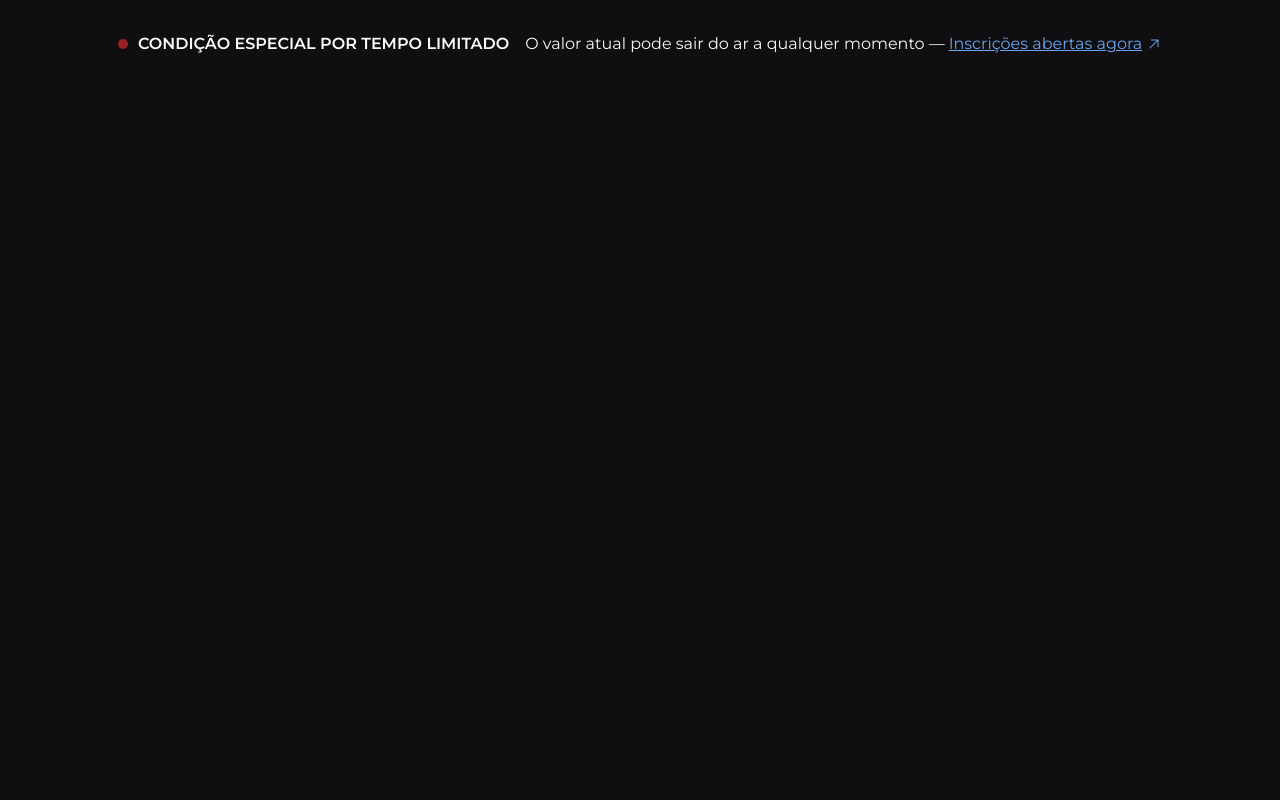
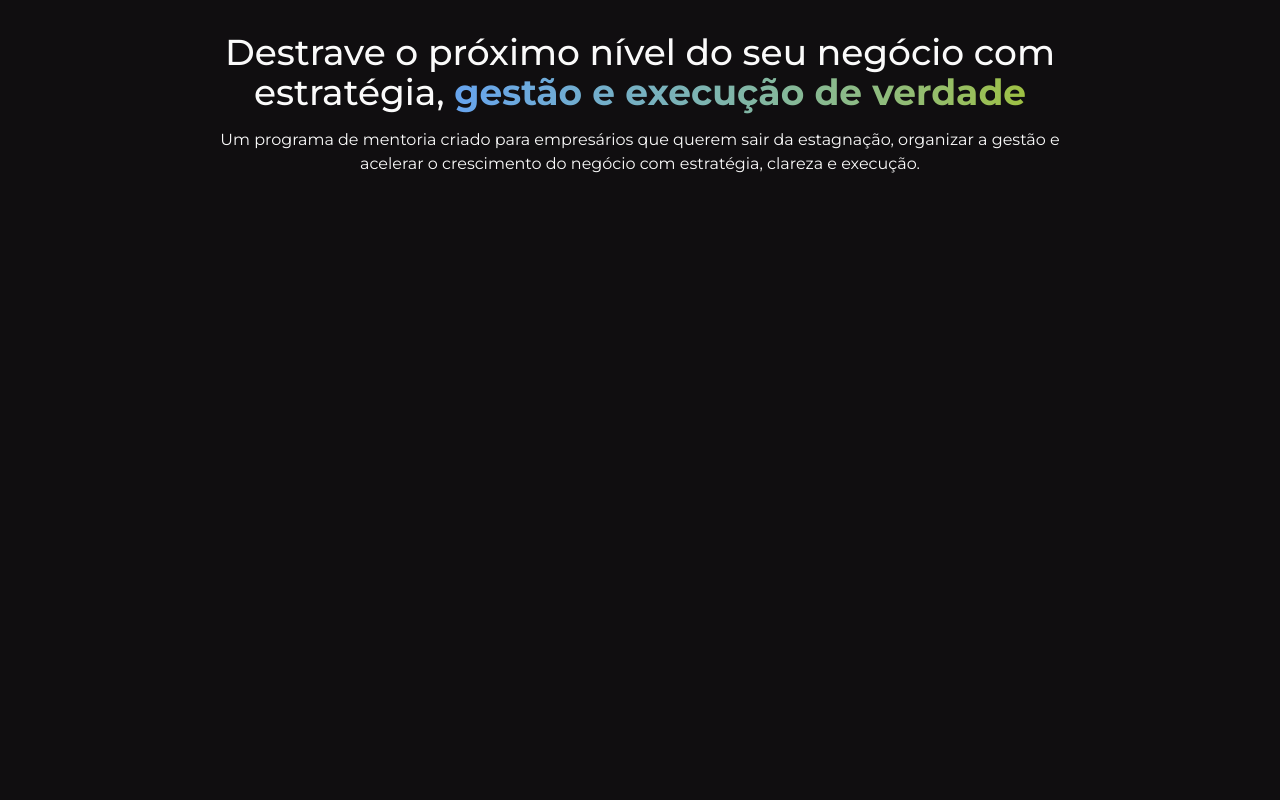
Before and after one commit to tonalmeidadev/lp-andre-costa, a Next.js app: page / in a window 1280 px wide. Shown: the top 800 px of the page. Built offline with nearby package versions, Linux system fonts and the light colour scheme.

Commit message:
[fix] enable vsl

```diff
--- a/src/app/page.tsx
+++ b/src/app/page.tsx
@@ -20,7 +20,7 @@ import { VSL } from "@/components/vsl/vsl";
 import { page } from "@/constants/page";
 
 export default function HomePage() {
-  const [unlocked, setUnlocked] = useState(true);
+  const [unlocked, setUnlocked] = useState(false);
 
   return (
     <main className="flex flex-col items-center">
```
